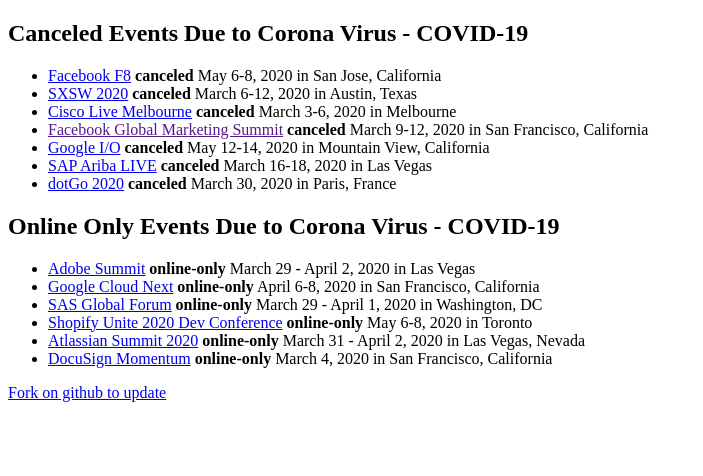
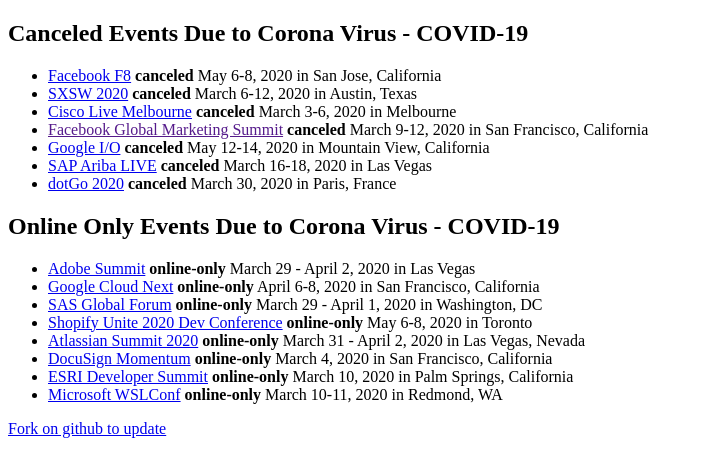
Before and after one commit to oguzbilgic/coronacanceled.com, a Next.js app: page / in a window 1280 px wide. Shown: the top 476 px of the page, without its empty margins (0-703 px from the left). Built offline with nearby package versions, Linux system fonts and the light colour scheme.

Commit message:
Add events

```diff
--- a/pages/index.js
+++ b/pages/index.js
@@ -93,6 +93,20 @@
     date: "March 30, 2020",
     status: "canceled"
   },
+  {
+    name: "ESRI Developer Summit",
+    link: "https://www.esri.com/en-us/about/events/devsummit/overview",
+    location: "Palm Springs, California",
+    date: "March 10, 2020",
+    status: "online-only"
+  },
+  {
+    name: "Microsoft WSLConf",
+    link: "https://www.wslconf.dev/",
+    location: "Redmond, WA",
+    date: "March 10-11, 2020",
+    status: "online-only"
+  },
 ]
 
 function HomePage() {
```
